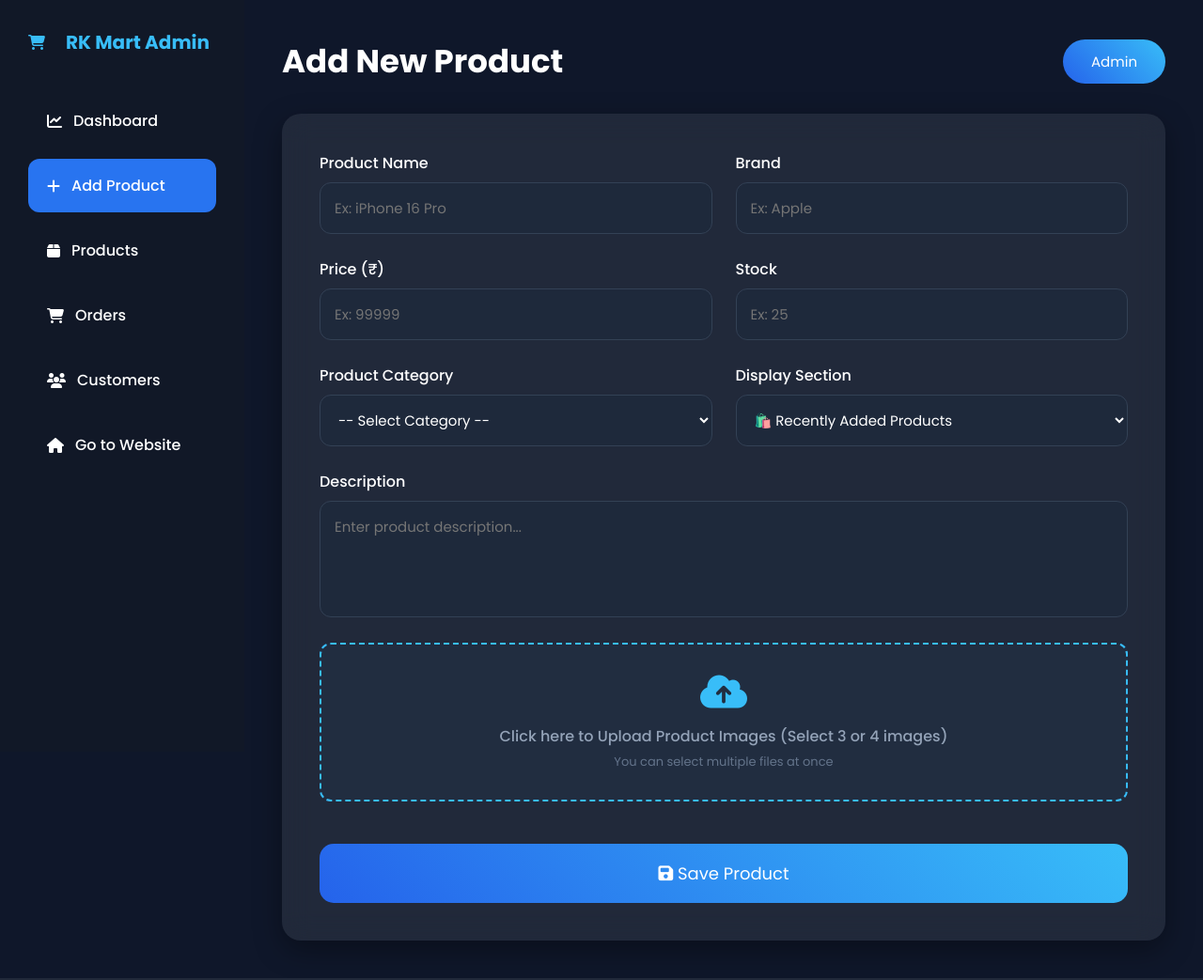
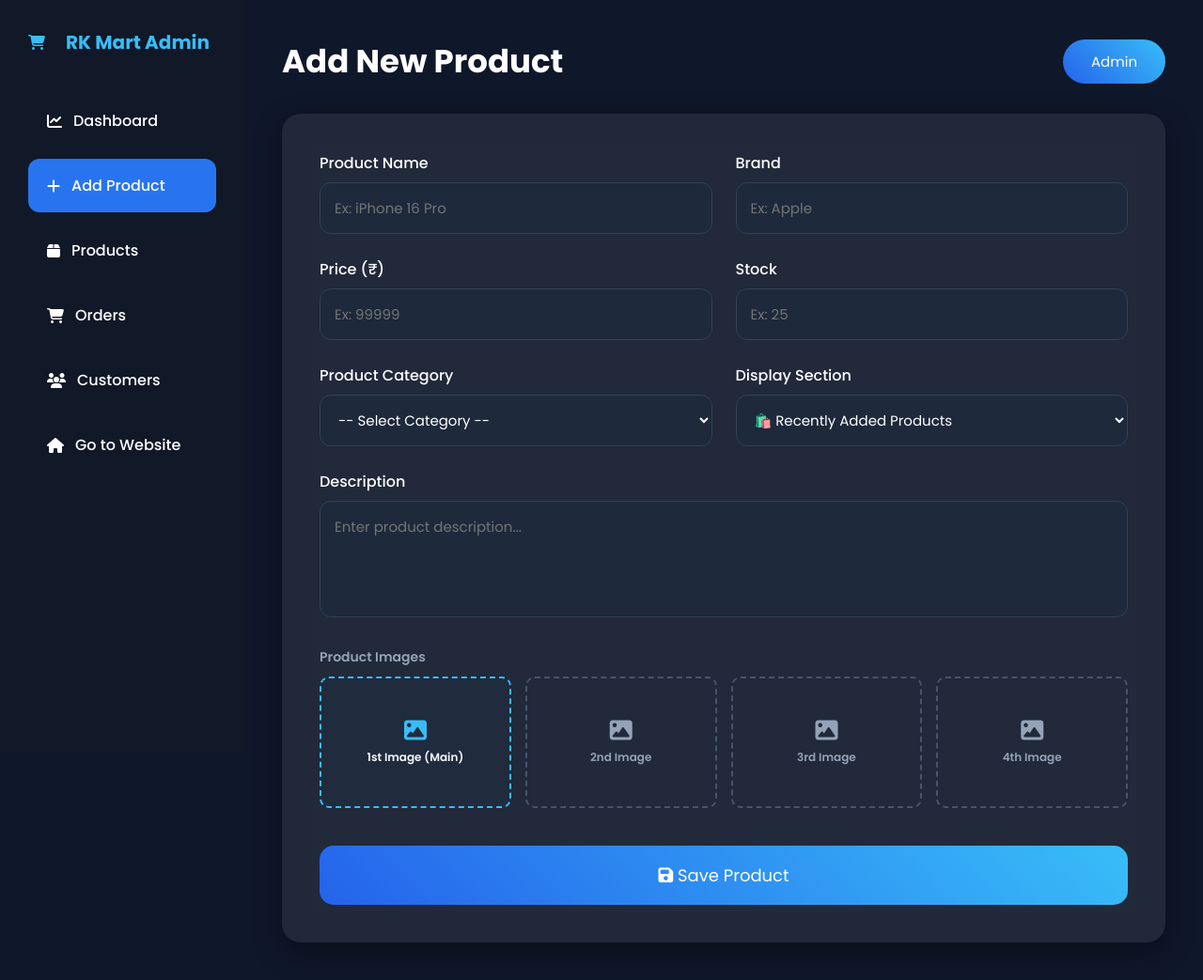
Before and after one commit to vaddelliramakrishna4-png/ecommerce, a Flask app: page /add-product in a window 1280 px wide. Shown: the whole page at 94% size. Run offline with Flask 3, Linux system fonts and the light colour scheme.

Commit message:
Allow uploading multiple product images using 4 separate slot inputs (1st to 4th image)

```diff
--- a/app.py
+++ b/app.py
@@ -604,11 +604,10 @@ def add_product():
         if category == "Other":
             category = request.form.get("manual_category")
 
-        # Process uploaded files (supports multiple product images)
-        uploaded_files = request.files.getlist("product_images")
+        # Process uploaded files (supports 4 individual image upload slots)
         image_urls = []
-
-        for file in uploaded_files:
+        for i in range(1, 5):
+            file = request.files.get(f"product_image_{i}")
             if file and file.filename != '':
                 image_name = file.filename
                 image_path = os.path.join(app.config['UPLOAD_FOLDER'], image_name)
--- a/static/js/add_product.js
+++ b/static/js/add_product.js
@@ -1,47 +1,32 @@
-const imageInput = document.getElementById("imageInput");
-const previewContainer = document.getElementById("preview-container");
+(function() {
+    function setupSlotPreview(inputId, previewId) {
+        const input = document.getElementById(inputId);
+        const preview = document.getElementById(previewId);
 
-imageInput.addEventListener("change", function () {
-    previewContainer.innerHTML = ""; // Clear existing previews
+        if (input && preview) {
+            input.addEventListener("change", function () {
+                const file = this.files[0];
+                if (file) {
+                    const reader = new FileReader();
+                    reader.onload = function (e) {
+                        preview.src = e.target.result;
+                        preview.style.display = "block";
+                        // Update wrapper border to indicate selection success
+                        input.parentElement.style.border = "2px solid #10b981";
+                    }
+                    reader.readAsDataURL(file);
+                } else {
+                    preview.src = "";
+                    preview.style.display = "none";
+                    // Reset to original border
+                    input.parentElement.style.border = inputId === "imageInput1" ? "2px dashed #38bdf8" : "2px dashed #475569";
+                }
+            });
+        }
+    }
 
-    if (this.files && this.files.length > 0) {
-        Array.from(this.files).forEach((file, index) => {
-            const reader = new FileReader();
-
-            reader.onload = function(e) {
-                const imgWrapper = document.createElement("div");
-                imgWrapper.style.position = "relative";
-                imgWrapper.style.width = "100px";
-                imgWrapper.style.height = "100px";
-                imgWrapper.style.borderRadius = "10px";
-                imgWrapper.style.overflow = "hidden";
-                imgWrapper.style.boxShadow = "0 4px 10px rgba(0,0,0,0.15)";
-                imgWrapper.style.border = "2px solid #38bdf8";
-
-                const img = document.createElement("img");
-                img.src = e.target.result;
-                img.style.width = "100%";
-                img.style.height = "100%";
-                img.style.objectFit = "cover";
-
-                const badge = document.createElement("span");
-                badge.textContent = index === 0 ? "Main" : `Img ${index + 1}`;
-                badge.style.position = "absolute";
-                badge.style.bottom = "5px";
-                badge.style.left = "5px";
-                badge.style.background = index === 0 ? "#10b981" : "#1e293b";
-                badge.style.color = "white";
-                badge.style.fontSize = "10px";
-                badge.style.padding = "2px 6px";
-                badge.style.borderRadius = "4px";
-                badge.style.fontWeight = "bold";
-
-                imgWrapper.appendChild(img);
-                imgWrapper.appendChild(badge);
-                previewContainer.appendChild(imgWrapper);
-            }
-
-            reader.readAsDataURL(file);
-        });
-    }
-});
+    setupSlotPreview("imageInput1", "preview1");
+    setupSlotPreview("imageInput2", "preview2");
+    setupSlotPreview("imageInput3", "preview3");
+    setupSlotPreview("imageInput4", "preview4");
+})();
--- a/templates/add_product.html
+++ b/templates/add_product.html
@@ -116,16 +116,42 @@
                     <textarea name="description" rows="4" placeholder="Enter product description..."></textarea>
                 </div>
 
-                <!-- Image Upload Box -->
-                <div class="upload" style="margin-top: 20px; border: 2px dashed #38bdf8; border-radius: 12px; padding: 30px; text-align: center; background: rgba(56, 189, 248, 0.03); cursor: pointer; position: relative;">
-                    <i class="fa-solid fa-cloud-arrow-up" style="font-size: 40px; color: #38bdf8; margin-bottom: 15px;"></i>
-                    <p style="color: #94a3b8; font-weight: 500;">Click here to Upload Product Images (Select 3 or 4 images)</p>
-                    <input type="file" name="product_images" id="imageInput" accept="image/*" multiple style="position: absolute; top: 0; left: 0; width: 100%; height: 100%; opacity: 0; cursor: pointer;">
-                    <p style="color: #64748b; font-size: 13px; margin-top: 5px;">You can select multiple files at once</p>
-                </div>
+                <!-- Image Upload Slots -->
+                <label style="display: block; margin-top: 25px; color: #94a3b8; font-weight: 600; font-size: 14px; margin-bottom: 10px;">Product Images</label>
+                <div style="display: grid; grid-template-columns: repeat(auto-fit, minmax(130px, 1fr)); gap: 15px; margin-top: 10px; margin-bottom: 15px;">
 
-                <!-- Thumbnails Container -->
-                <div id="preview-container" style="display: flex; gap: 15px; flex-wrap: wrap; margin-top: 20px; justify-content: center;">
+                    <!-- Image 1 (Main) -->
+                    <div class="image-upload-slot" style="border: 2px dashed #38bdf8; border-radius: 10px; padding: 15px; text-align: center; background: rgba(56, 189, 248, 0.02); position: relative; min-height: 140px; display: flex; flex-direction: column; justify-content: center; align-items: center; cursor: pointer;">
+                        <i class="fa-solid fa-image" style="font-size: 24px; color: #38bdf8; margin-bottom: 8px;"></i>
+                        <span style="font-size: 12px; font-weight: 600; color: #f8fafc;">1st Image (Main)</span>
+                        <input type="file" name="product_image_1" id="imageInput1" accept="image/*" required style="position: absolute; top: 0; left: 0; width: 100%; height: 100%; opacity: 0; cursor: pointer;">
+                        <img id="preview1" src="" style="display: none; position: absolute; top: 0; left: 0; width: 100%; height: 100%; object-fit: cover; border-radius: 8px;">
+                    </div>
+
+                    <!-- Image 2 -->
+                    <div class="image-upload-slot" style="border: 2px dashed #475569; border-radius: 10px; padding: 15px; text-align: center; background: transparent; position: relative; min-height: 140px; display: flex; flex-direction: column; justify-content: center; align-items: center; cursor: pointer;">
+                        <i class="fa-solid fa-image" style="font-size: 24px; color: #94a3b8; margin-bottom: 8px;"></i>
+                        <span style="font-size: 12px; font-weight: 600; color: #94a3b8;">2nd Image</span>
+                        <input type="file" name="product_image_2" id="imageInput2" accept="image/*" style="position: absolute; top: 0; left: 0; width: 100%; height: 100%; opacity: 0; cursor: pointer;">
+                        <img id="preview2" src="" style="display: none; position: absolute; top: 0; left: 0; width: 100%; height: 100%; object-fit: cover; border-radius: 8px;">
+                    </div>
+
+                    <!-- Image 3 -->
+                    <div class="image-upload-slot" style="border: 2px dashed #475569; border-radius: 10px; padding: 15px; text-align: center; background: transparent; position: relative; min-height: 140px; display: flex; flex-direction: column; justify-content: center; align-items: center; cursor: pointer;">
+                        <i class="fa-solid fa-image" style="font-size: 24px; color: #94a3b8; margin-bottom: 8px;"></i>
+                        <span style="font-size: 12px; font-weight: 600; color: #94a3b8;">3rd Image</span>
+                        <input type="file" name="product_image_3" id="imageInput3" accept="image/*" style="position: absolute; top: 0; left: 0; width: 100%; height: 100%; opacity: 0; cursor: pointer;">
+                        <img id="preview3" src="" style="display: none; position: absolute; top: 0; left: 0; width: 100%; height: 100%; object-fit: cover; border-radius: 8px;">
+                    </div>
+
+                    <!-- Image 4 -->
+                    <div class="image-upload-slot" style="border: 2px dashed #475569; border-radius: 10px; padding: 15px; text-align: center; background: transparent; position: relative; min-height: 140px; display: flex; flex-direction: column; justify-content: center; align-items: center; cursor: pointer;">
+                        <i class="fa-solid fa-image" style="font-size: 24px; color: #94a3b8; margin-bottom: 8px;"></i>
+                        <span style="font-size: 12px; font-weight: 600; color: #94a3b8;">4th Image</span>
+                        <input type="file" name="product_image_4" id="imageInput4" accept="image/*" style="position: absolute; top: 0; left: 0; width: 100%; height: 100%; opacity: 0; cursor: pointer;">
+                        <img id="preview4" src="" style="display: none; position: absolute; top: 0; left: 0; width: 100%; height: 100%; object-fit: cover; border-radius: 8px;">
+                    </div>
+
                 </div>
 
                 <!-- Save Button at the VERY BOTTOM -->
```
